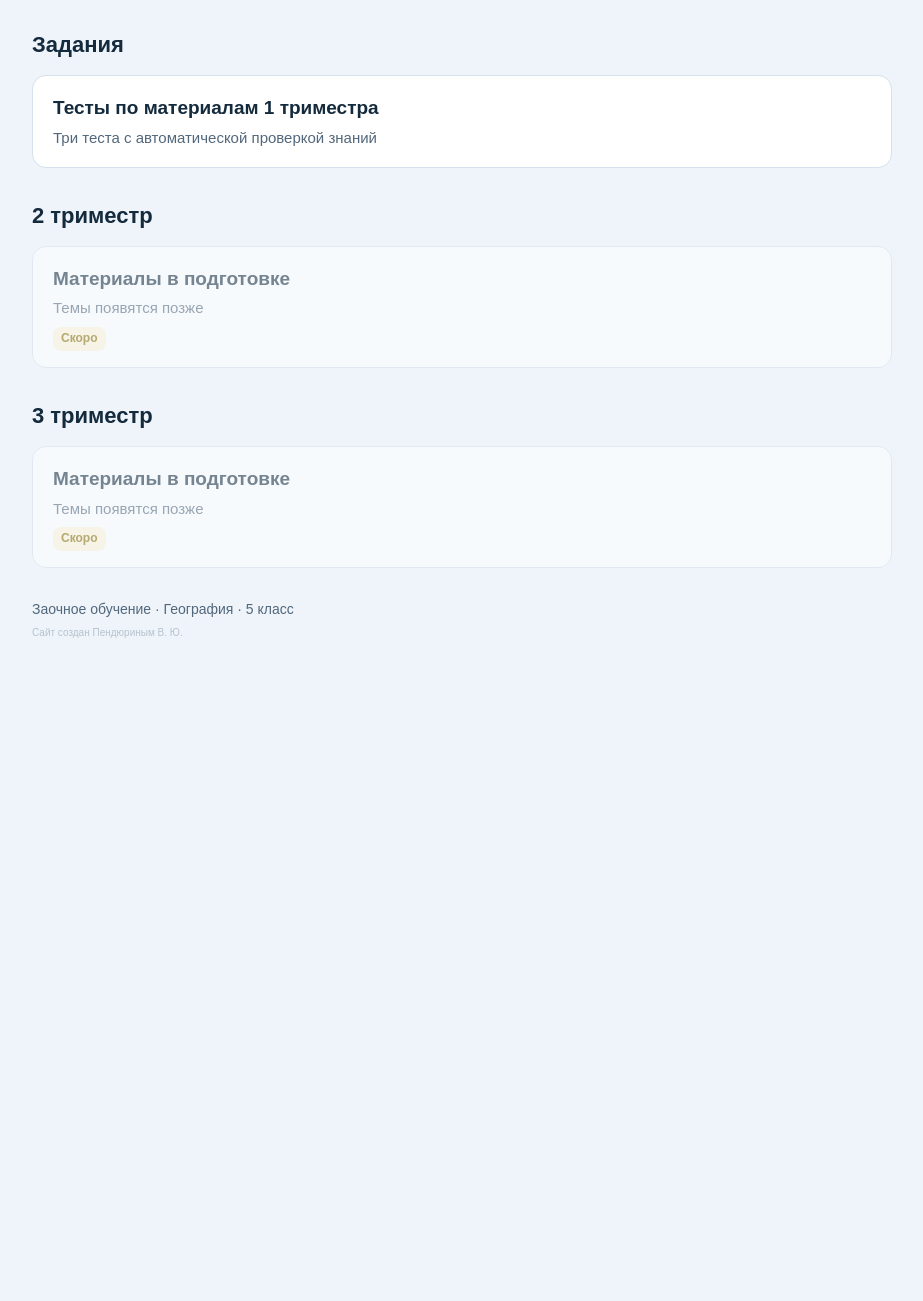
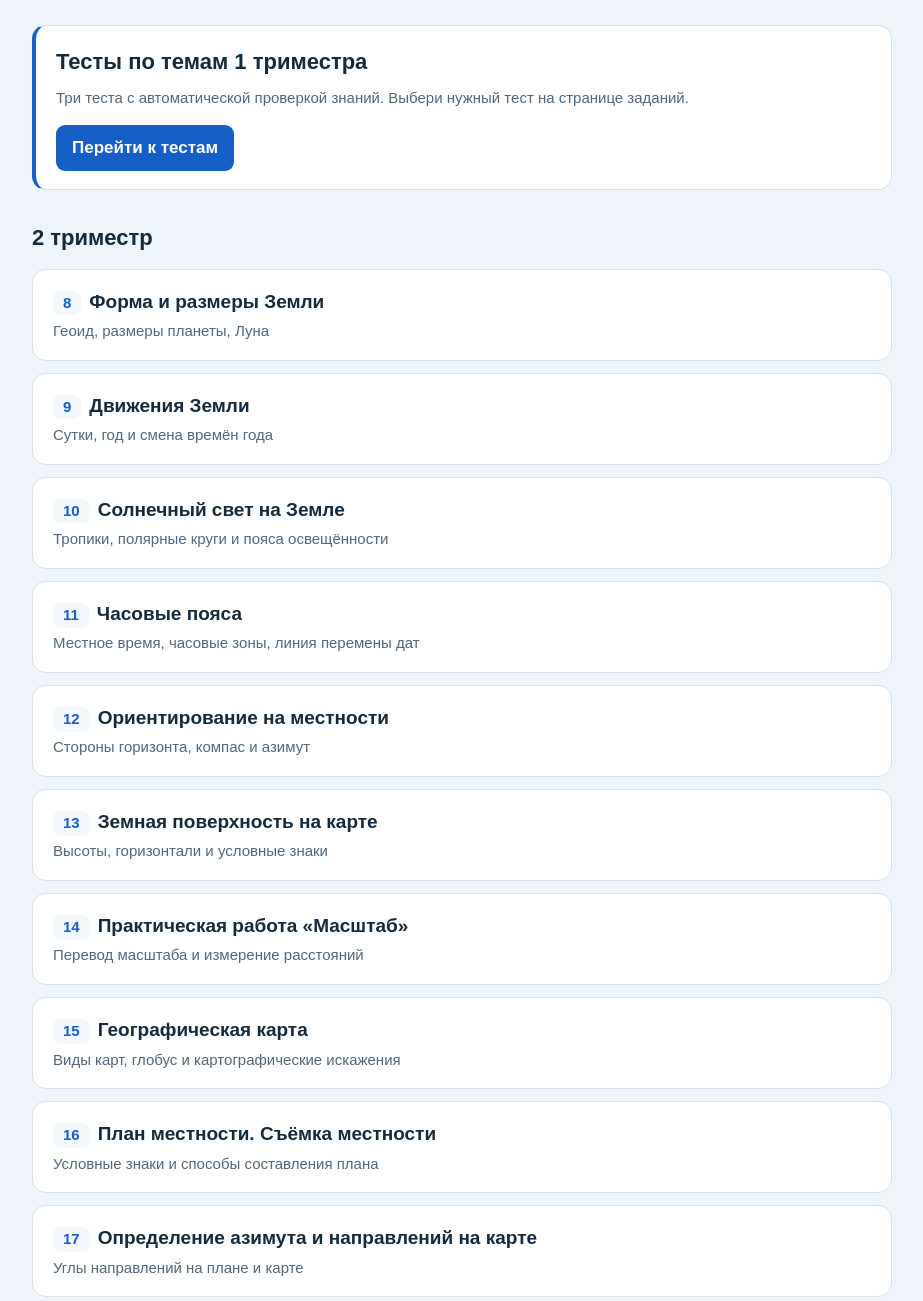
Before and after one commit to tovner/zaochnoe-geo, a plain HTML site: page 5/index.html in a window 1280 px wide. Shown: the part 1263-2564 px from the top of the page, without its empty margins (178-1101 px from the left). Before the commit the page ends 1965 px from the top, so only its background shows below. Drawn offline with Linux system fonts and the light colour scheme.

Commit message:
Добавить темы 2 триместра для 5 класса

```diff
--- a/5/index.html
+++ b/5/index.html
@@ -42,11 +42,19 @@ footer{color:var(--muted);font-size:14px;margin-top:30px}
 
 <section class="map-task"><h2>Практическая работа с контурной картой</h2><p><b>Задание.</b> Подпиши материки и океаны. Нанеси маршруты Христофора Колумба, Васко да Гамы и первой кругосветной экспедиции Фернана Магеллана. Стрелками покажи направление каждого путешествия.</p><a class="button" href="https://www.geomania.net/gallery/%D0%9A%D0%BE%D0%BD%D1%82%D1%83%D1%80%D0%BD%D0%B0%D1%8F%20%D1%84%D0%B8%D0%B7%D0%B8%D1%87%D0%B5%D1%81%D0%BA%D0%B0%D1%8F%20%D0%BA%D0%B0%D1%80%D1%82%D0%B0%20%D0%BC%D0%B8%D1%80%D0%B0-ts1786546637.png">Открыть контурную карту</a> <a class="button" href="https://www.geomania.net/world/#wb_element_instance268" target="_blank" rel="noopener noreferrer">Открыть справочную карту</a><p class="target">Контурная карта — PNG-файл «Мир. Физическая без задания»; справочная — карта Великих географических открытий.</p></section>
 
-<h2>Задания</h2>
-<a class="topic" href="zadaniya.html"><b>Тесты по материалам 1 триместра</b><span>Три теста с автоматической проверкой знаний</span></a>
+<section class="map-task"><h2>Тесты по темам 1 триместра</h2><p>Три теста с автоматической проверкой знаний. Выбери нужный тест на странице заданий.</p><a class="button" href="zadaniya.html">Перейти к тестам</a></section>
 
 <h2>2 триместр</h2>
-<div class="topic soon"><b>Материалы в подготовке</b><span>Темы появятся позже</span><em>Скоро</em></div>
+<a class="topic" href="5-2/index.html?topic=08"><b><span class="n">8</span>Форма и размеры Земли</b><span>Геоид, размеры планеты, Луна</span></a>
+<a class="topic" href="5-2/index.html?topic=09"><b><span class="n">9</span>Движения Земли</b><span>Сутки, год и смена времён года</span></a>
+<a class="topic" href="5-2/index.html?topic=10"><b><span class="n">10</span>Солнечный свет на Земле</b><span>Тропики, полярные круги и пояса освещённости</span></a>
+<a class="topic" href="5-2/index.html?topic=11"><b><span class="n">11</span>Часовые пояса</b><span>Местное время, часовые зоны, линия перемены дат</span></a>
+<a class="topic" href="5-2/index.html?topic=12"><b><span class="n">12</span>Ориентирование на местности</b><span>Стороны горизонта, компас и азимут</span></a>
+<a class="topic" href="5-2/index.html?topic=13"><b><span class="n">13</span>Земная поверхность на карте</b><span>Высоты, горизонтали и условные знаки</span></a>
+<a class="topic" href="5-2/index.html?topic=14"><b><span class="n">14</span>Практическая работа «Масштаб»</b><span>Перевод масштаба и измерение расстояний</span></a>
+<a class="topic" href="5-2/index.html?topic=15"><b><span class="n">15</span>Географическая карта</b><span>Виды карт, глобус и картографические искажения</span></a>
+<a class="topic" href="5-2/index.html?topic=16"><b><span class="n">16</span>План местности. Съёмка местности</b><span>Условные знаки и способы составления плана</span></a>
+<a class="topic" href="5-2/index.html?topic=17"><b><span class="n">17</span>Определение азимута и направлений на карте</b><span>Углы направлений на плане и карте</span></a>
 
 <h2>3 триместр</h2>
 <div class="topic soon"><b>Материалы в подготовке</b><span>Темы появятся позже</span><em>Скоро</em></div>
```
